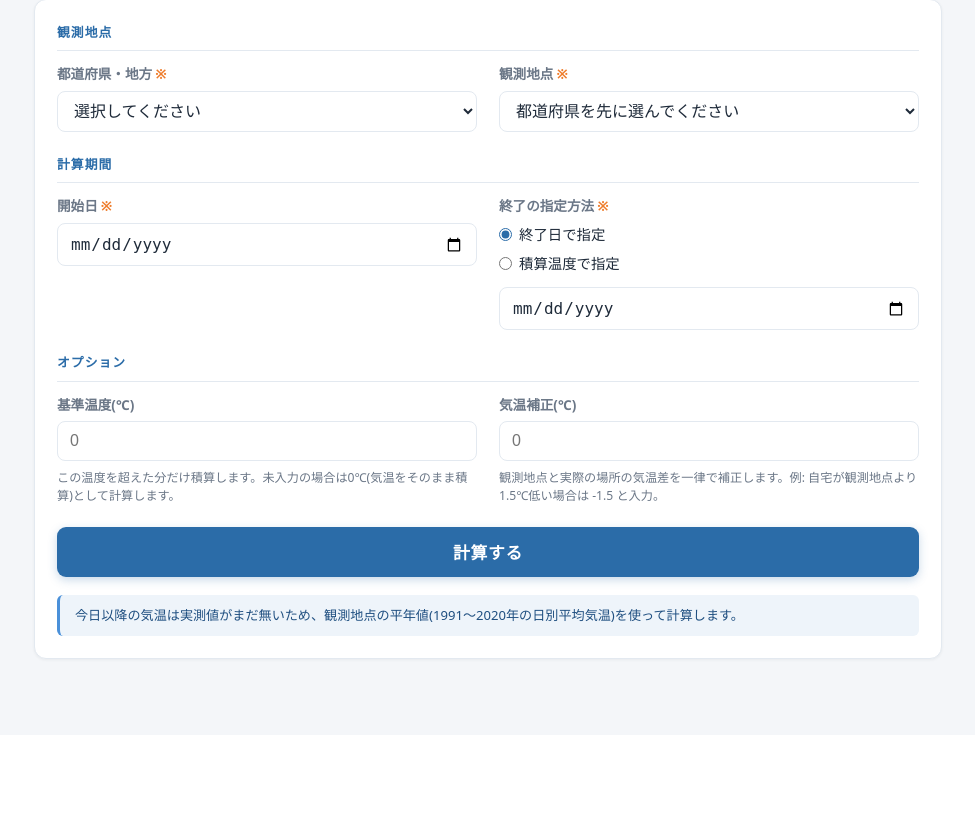
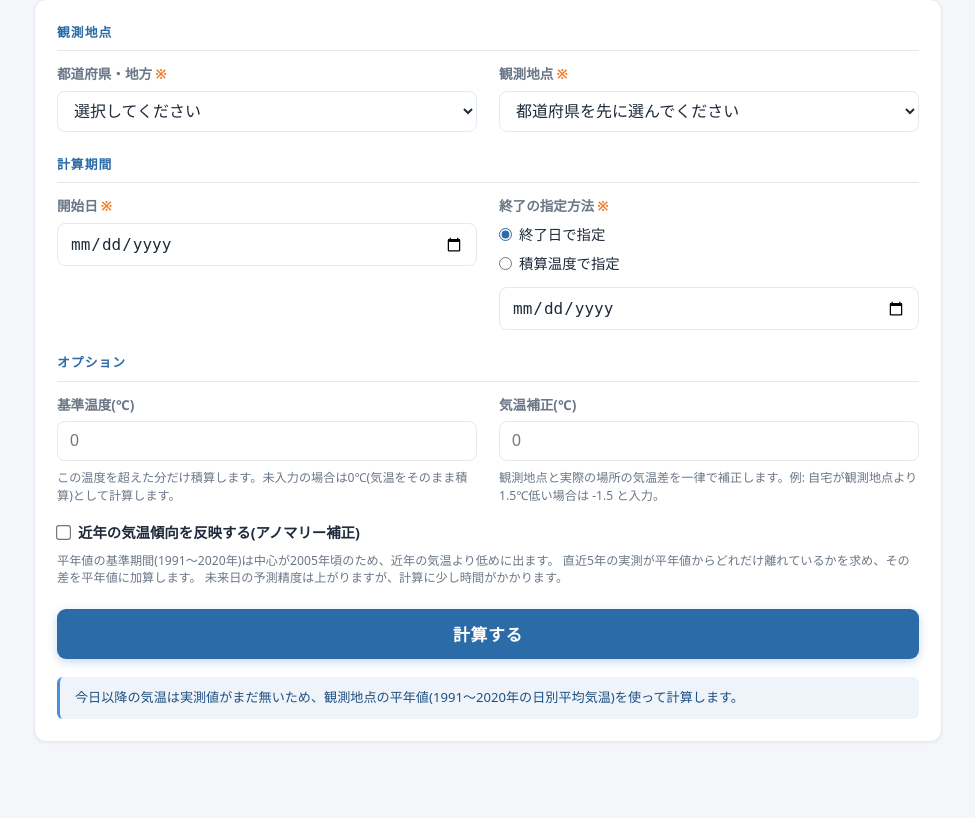
Before and after one commit to hoge0101/sekisan-ondo, a Flask app: page / in a window 1280 px wide. Shown: the part 116-934 px from the top of the page, without its empty margins (152-1127 px from the left). Before the commit the page ends 778 px from the top, so only its background shows below. Run offline with Flask 3, Linux system fonts and the light colour scheme.

Commit message:
アノマリー補正と気象庁データのキャッシュを追加
平年値の基準期間(1991-2020年)は中心が2005年頃のため、近年の気温より
低めに出る。実測では東京8月で+1.75℃、稚内8月で+1.46℃の差があり、
積算温度は毎日足し込むためこのズレが累積して目標到達日が遅く出ていた。

直近5年の同月実測が日別平年値からどれだけ離れているか(アノマリー)を求め、
未来日の平年値に加算するオプションを追加した。日別平年値は30年分で均された
滑らかなカーブ(隣接日の変化0.05℃/日)なので季節変化の形はそのまま使い、
気温の水準だけを現在の気候に合わせる。直近5年の日別平均をそのまま使うと
天候ノイズが残り10倍ギザギザ(0.51℃/日)になるため採用しなかった。

東京で目標1000℃(基準10℃)の到達日が10/08→10/01と7日早くなる。

あわせて、増えるリクエストに対応するため以下を実装:
- 気象庁への問い合わせ結果をメモリにキャッシュ(観測が終わった月は無期限、
  観測途中の月は30分)。気象庁への負荷も下がる
- アノマリー計算の過去5年分の取得を並列化
これにより稚内の372日予測が24秒→6.8秒、キャッシュ後は即時になった。

```diff
--- a/app.py
+++ b/app.py
@@ -4,6 +4,8 @@ from bs4 import BeautifulSoup
 from datetime import date, timedelta
 import json
 import os
+import time
+from concurrent.futures import ThreadPoolExecutor
 
 BASE_DIR = os.path.dirname(os.path.abspath(__file__))
 
@@ -15,7 +17,62 @@ with open(os.path.join(BASE_DIR, "stations.json"), "r", encoding="utf-8") as f:
     STATIONS = json.load(f)
 
 
+# 気象庁への問い合わせ結果のキャッシュ。
+# 同じ地点・月を何度も取りに行かずに済み、気象庁への負荷も抑えられる。
+_INCOMPLETE_MONTH_TTL = 1800  # 観測途中の月は30分で捨てる
+_CACHE_MAX_ENTRIES = 3000
+
+_monthly_cache = {}  # (prec_no, area_code, year, month) -> (期限, データ)
+_normal_cache = {}   # (prec_no, area_code, month) -> データ
+
+
+def _month_is_complete(year, month):
+    """その月の全日程がすでに過ぎているか(=データがもう増えないか)"""
+    if month == 12:
+        next_month_start = date(year + 1, 1, 1)
+    else:
+        next_month_start = date(year, month + 1, 1)
+    return next_month_start <= date.today()
+
+
 def get_monthly_data(prec_no, area_code, year, month):
+    """指定した年月の日別実測気温を返す(キャッシュ付き)"""
+    year, month = int(year), int(month)
+    key = (prec_no, area_code, year, month)
+
+    cached = _monthly_cache.get(key)
+    if cached is not None:
+        expires_at, data = cached
+        if expires_at is None or expires_at > time.time():
+            return data
+
+    data = fetch_monthly_data(prec_no, area_code, year, month)
+
+    if len(_monthly_cache) >= _CACHE_MAX_ENTRIES:
+        _monthly_cache.clear()
+    # 終わった月のデータはもう変わらないので期限なしで持っておく
+    expires_at = None if _month_is_complete(year, month) else time.time() + _INCOMPLETE_MONTH_TTL
+    _monthly_cache[key] = (expires_at, data)
+    return data
+
+
+def get_normal_daily_temps(prec_no, area_code, month):
+    """指定した月の日別平年値を返す(キャッシュ付き)。平年値は10年に一度しか更新されない"""
+    month = int(month)
+    key = (prec_no, area_code, month)
+
+    if key in _normal_cache:
+        return _normal_cache[key]
+
+    data = fetch_normal_daily_temps(prec_no, area_code, month)
+
+    if len(_normal_cache) >= _CACHE_MAX_ENTRIES:
+        _normal_cache.clear()
+    _normal_cache[key] = data
+    return data
+
+
+def fetch_monthly_data(prec_no, area_code, year, month):
     # 観測地点コードが5桁なら官署(daily_s1.php)、4桁ならアメダス(daily_a1.php)
     if len(area_code) == 5:
         url = f"https://www.data.jma.go.jp/stats/etrn/view/daily_s1.php?prec_no={prec_no}&block_no={area_code}&year={year}&month={month}&day=1&view="
@@ -48,7 +105,7 @@ def get_monthly_data(prec_no, area_code, year, month):
     return result
 
 
-def get_normal_daily_temps(prec_no, area_code, month):
+def fetch_normal_daily_temps(prec_no, area_code, month):
     """指定した観測地点の、指定した月の日別平年値(平均気温)を取得する。{日: 気温}のdictを返す"""
     # 観測地点コードが5桁なら官署(nml_sfc_d.php)、4桁ならアメダス(nml_amd_d.php)
     if len(area_code) == 5:
@@ -78,9 +135,75 @@ def get_normal_daily_temps(prec_no, area_code, month):
     return result
 
 
-def get_daily_temperatures(prec_no, area_code, start_date, end_date):
+ANOMALY_YEARS = 5  # アノマリーを求めるのに使う直近の年数
+_ANOMALY_WORKERS = 5  # 過去データをまとめて取りにいくときの同時接続数
+
+_anomaly_cache = {}  # (prec_no, area_code, month) -> アノマリー(℃) または None
+
+
+def _anomaly_target_years(month, years):
+    """アノマリー計算に使う、観測が終わった直近years年分の年を返す"""
+    this_year = date.today().year
+    target_years = []
+    year = this_year
+    while len(target_years) < years and year > this_year - years - 5:
+        if _month_is_complete(year, month):
+            target_years.append(year)
+        year -= 1
+    return target_years
+
+
+def get_monthly_anomaly(prec_no, area_code, month, years=ANOMALY_YEARS):
+    """直近years年の同月実測が、日別平年値からどれだけ離れているかの平均(℃)を返す。
+
+    平年値の基準期間(1991〜2020年)は中心が2005年頃のため、近年の気温より低めに出る。
+    この差(アノマリー)を平年値に足すことで、季節変化の形は30年分の滑らかな平年値カーブを
+    保ったまま、気温の水準だけを現在の気候に合わせられる。
+    データが足りない場合はNoneを返す。
+    """
+    month = int(month)
+    key = (prec_no, area_code, month)
+    if key in _anomaly_cache:
+        return _anomaly_cache[key]
+
+    normal = get_normal_daily_temps(prec_no, area_code, month)
+    if not normal:
+        _anomaly_cache[key] = None
+        return None
+
+    target_years = _anomaly_target_years(month, years)
+
+    # 5年分を順番に取ると待ち時間が積み上がるので、まとめて取りにいく
+    if len(target_years) > 1:
+        with ThreadPoolExecutor(max_workers=_ANOMALY_WORKERS) as pool:
+            list(pool.map(
+                lambda y: get_monthly_data(prec_no, area_code, y, month),
+                target_years,
+            ))
+
+    diffs = []
+    for year in target_years:
+        actual = get_monthly_data(prec_no, area_code, year, month)
+        paired = [
+            temp - normal[d.day]
+            for d, temp in actual.items()
+            if d.day in normal
+        ]
+        if paired:
+            diffs.append(sum(paired) / len(paired))
+
+    anomaly = round(sum(diffs) / len(diffs), 2) if diffs else None
+
+    if len(_anomaly_cache) >= _CACHE_MAX_ENTRIES:
+        _anomaly_cache.clear()
+    _anomaly_cache[key] = anomaly
+    return anomaly
+
+
+def get_daily_temperatures(prec_no, area_code, start_date, end_date, use_anomaly=False):
     """期間内の日ごとの実測気温と平年値を返す。
     {date: {"actual": 実測気温(昨日まで、それ以降はNone), "normal": 平年値(全ての日)}}
+    use_anomaly=True のとき、平年値には近年のアノマリーを加算した値を入れる。
     """
     today = date.today()
     yesterday = today - timedelta(days=1)
@@ -97,30 +220,37 @@ def get_daily_temperatures(prec_no, area_code, start_date, end_date):
             else:
                 current = date(current.year, current.month + 1, 1)
 
-    normal_daily_cache = {}
-
     result = {}
     d = start_date
     while d <= end_date:
-        actual = all_temps.get(d)
-
-        month = d.month
-        if month not in normal_daily_cache:
-            normal_daily_cache[month] = get_normal_daily_temps(prec_no, area_code, month)
-        normal = normal_daily_cache[month].get(d.day)
-
-        result[d] = {"actual": actual, "normal": normal}
+        result[d] = {
+            "actual": all_temps.get(d),
+            "normal": lookup_normal(prec_no, area_code, d, use_anomaly),
+        }
         d += timedelta(days=1)
 
     return result
 
 
-def get_cumulative_series(prec_no, area_code, start_date, end_date, base_temp=0, correction=0):
+def lookup_normal(prec_no, area_code, d, use_anomaly=False):
+    """その日の平年値を返す。use_anomaly=Trueなら近年のアノマリーを加算する"""
+    normal = get_normal_daily_temps(prec_no, area_code, d.month).get(d.day)
+    if normal is None or not use_anomaly:
+        return normal
+
+    anomaly = get_monthly_anomaly(prec_no, area_code, d.month)
+    if anomaly is None:
+        return normal
+    return round(normal + anomaly, 1)
+
+
+def get_cumulative_series(prec_no, area_code, start_date, end_date, base_temp=0, correction=0, use_anomaly=False):
     """日ごとの実測気温・平年値・積算温度の推移をリストで返す。
     積算には実測値(昨日まで)があればそれを、無ければ平年値を使う。
     correction: 観測地点の気温と実際の設置場所の気温のズレを補正する一律オフセット(℃)
+    use_anomaly: 平年値に近年のアノマリーを加算するか
     """
-    daily_temps = get_daily_temperatures(prec_no, area_code, start_date, end_date)
+    daily_temps = get_daily_temperatures(prec_no, area_code, start_date, end_date, use_anomaly)
 
     series = []
     total = 0
@@ -147,34 +277,20 @@ def get_cumulative_series(prec_no, area_code, start_date, end_date, base_temp=0,
     return series
 
 
-def get_cumulative_series_until_target(prec_no, area_code, start_date, target_temp, base_temp=0, correction=0, max_days=1095):
+def get_cumulative_series_until_target(prec_no, area_code, start_date, target_temp, base_temp=0, correction=0, max_days=1095, use_anomaly=False):
     """開始日から積算温度がtarget_tempに達するまでの日ごとの推移を返す。
     (series, reached)のタプルを返す。max_days(既定3年)以内に達しなければreached=Falseになる。
     """
     today = date.today()
     yesterday = today - timedelta(days=1)
 
-    monthly_cache = {}
-    normal_daily_cache = {}
-
-    def get_actual(d):
-        key = (d.year, d.month)
-        if key not in monthly_cache:
-            monthly_cache[key] = get_monthly_data(prec_no, area_code, d.year, d.month)
-        return monthly_cache[key].get(d)
-
-    def get_normal(d):
-        if d.month not in normal_daily_cache:
-            normal_daily_cache[d.month] = get_normal_daily_temps(prec_no, area_code, d.month)
-        return normal_daily_cache[d.month].get(d.day)
-
     series = []
     total = 0
     reached = False
     d = start_date
     for _ in range(max_days):
-        actual = get_actual(d) if d <= yesterday else None
-        normal = get_normal(d)
+        actual = get_monthly_data(prec_no, area_code, d.year, d.month).get(d) if d <= yesterday else None
+        normal = lookup_normal(prec_no, area_code, d, use_anomaly)
         if actual is not None:
             actual += correction
         if normal is not None:
@@ -210,6 +326,17 @@ def get_station_name(prec_no, area_code):
         if station["block_no"] == area_code:
             return f'{pref["name"]} {station["name"]}'
     return pref["name"]
+
+
+def build_anomaly_note(prec_no, area_code, series):
+    """平年値を使った日について、適用したアノマリーを月ごとにまとめて表示用に返す"""
+    months = sorted({s["date"].month for s in series if not s["is_actual"]})
+    note = []
+    for month in months:
+        anomaly = get_monthly_anomaly(prec_no, area_code, month)
+        if anomaly is not None:
+            note.append({"month": month, "anomaly": anomaly})
+    return note
 
 
 def build_summary(series):
@@ -359,6 +486,8 @@ def index():
     reached_date = None
     summary = None
     station_name = None
+    anomaly_note = None
+    use_anomaly = False
     error = None
     form = request.form if request.method == "POST" else {}
 
@@ -369,6 +498,7 @@ def index():
         base_temp = float(request.form.get("base_temp") or 0)
         correction = float(request.form.get("correction") or 0)
         end_mode = request.form.get("end_mode", "date")
+        use_anomaly = request.form.get("use_anomaly") == "1"
 
         if end_mode == "target":
             target_temp = float(request.form.get("target_temp") or 0)
@@ -376,7 +506,8 @@ def index():
                 error = "目標積算温度は0より大きい値を指定してください"
             else:
                 daily_series, reached = get_cumulative_series_until_target(
-                    prec_no, area_code, start_date, target_temp, base_temp, correction
+                    prec_no, area_code, start_date, target_temp, base_temp, correction,
+                    use_anomaly=use_anomaly,
                 )
                 if not reached:
                     error = "指定期間(3年)内に目標積算温度へ到達しませんでした。条件を見直してください。"
@@ -389,13 +520,18 @@ def index():
             if start_date > end_date:
                 error = "開始日は終了日より前の日付を指定してください"
             else:
-                daily_series = get_cumulative_series(prec_no, area_code, start_date, end_date, base_temp, correction)
+                daily_series = get_cumulative_series(
+                    prec_no, area_code, start_date, end_date, base_temp, correction,
+                    use_anomaly=use_anomaly,
+                )
                 result = daily_series[-1]["cumulative"] if daily_series else 0
                 chart_svg = build_chart_svg(daily_series)
 
         if daily_series:
             summary = build_summary(daily_series)
             station_name = get_station_name(prec_no, area_code)
+            if use_anomaly:
+                anomaly_note = build_anomaly_note(prec_no, area_code, daily_series)
 
     return render_template(
         "index.html",
@@ -405,6 +541,9 @@ def index():
         reached_date=reached_date,
         summary=summary,
         station_name=station_name,
+        anomaly_note=anomaly_note,
+        use_anomaly=use_anomaly,
+        anomaly_years=ANOMALY_YEARS,
         stations=STATIONS,
         error=error,
         form=form,
--- a/static/style.css
+++ b/static/style.css
@@ -203,6 +203,30 @@ body {
     cursor: pointer;
 }
 
+.field.field-wide {
+    grid-column: 1 / -1;
+}
+
+.field .check-label {
+    display: flex;
+    align-items: center;
+    gap: 8px;
+    font-size: 0.9rem;
+    font-weight: 600;
+    color: var(--c-ink);
+    cursor: pointer;
+}
+
+.field .check-label input[type="checkbox"] {
+    width: auto;
+    margin: 0;
+    padding: 0;
+    border: none;
+    accent-color: var(--c-cool-dark);
+    cursor: pointer;
+    transform: scale(1.15);
+}
+
 .submit-field {
     margin-top: 6px;
 }
--- a/templates/index.html
+++ b/templates/index.html
@@ -87,6 +87,19 @@
                     <p class="field-hint">観測地点と実際の場所の気温差を一律で補正します。例: 自宅が観測地点より1.5℃低い場合は -1.5 と入力。</p>
                 </div>
 
+                <div class="field field-wide">
+                    <label class="check-label">
+                        <input type="checkbox" name="use_anomaly" value="1"
+                            {% if form.get('use_anomaly') %}checked{% endif %}>
+                        近年の気温傾向を反映する(アノマリー補正)
+                    </label>
+                    <p class="field-hint">
+                        平年値の基準期間(1991〜2020年)は中心が2005年頃のため、近年の気温より低めに出ます。
+                        直近{{ anomaly_years }}年の実測が平年値からどれだけ離れているかを求め、その差を平年値に加算します。
+                        未来日の予測精度は上がりますが、計算に少し時間がかかります。
+                    </p>
+                </div>
+
                 <div class="field submit-field">
                     <button type="submit">計算する</button>
                 </div>
@@ -109,6 +122,16 @@
                     </span>
                 {% endif %}
             </section>
+
+            {% if anomaly_note %}
+                <p class="anomaly-note">
+                    <strong>アノマリー補正を適用</strong>
+                    平年値に加算した近年の気温差(直近{{ anomaly_years }}年):
+                    {% for a in anomaly_note %}
+                        <span class="anomaly-chip">{{ a.month }}月 {{ "%+.2f"|format(a.anomaly) }}℃</span>
+                    {% endfor %}
+                </p>
+            {% endif %}
 
             {% if summary %}
                 <div class="stat-grid">
@@ -148,7 +171,7 @@
                             <tr>
                                 <th>日付</th>
                                 <th>実測(℃)</th>
-                                <th>平年値(℃)</th>
+                                <th>{% if use_anomaly %}平年値+補正(℃){% else %}平年値(℃){% endif %}</th>
                                 <th>積算(℃)</th>
                             </tr>
                         </thead>
```
Also changed, not shown: other parts of static/style.css (+28 -0 lines).
